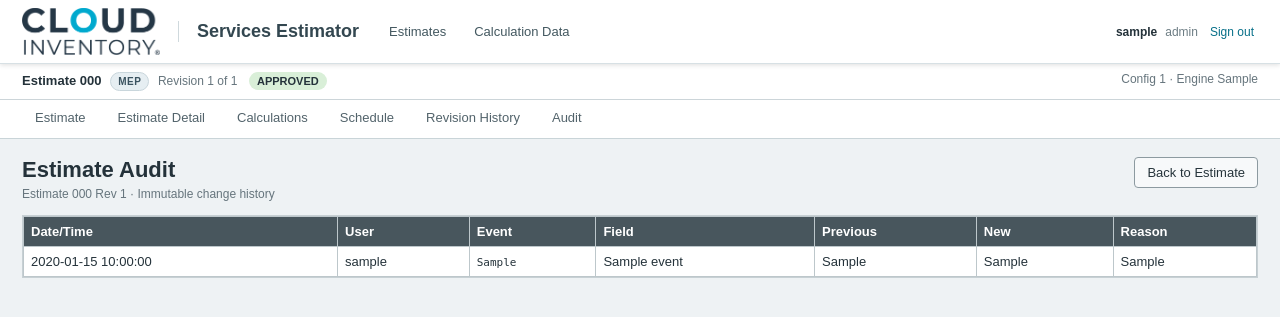
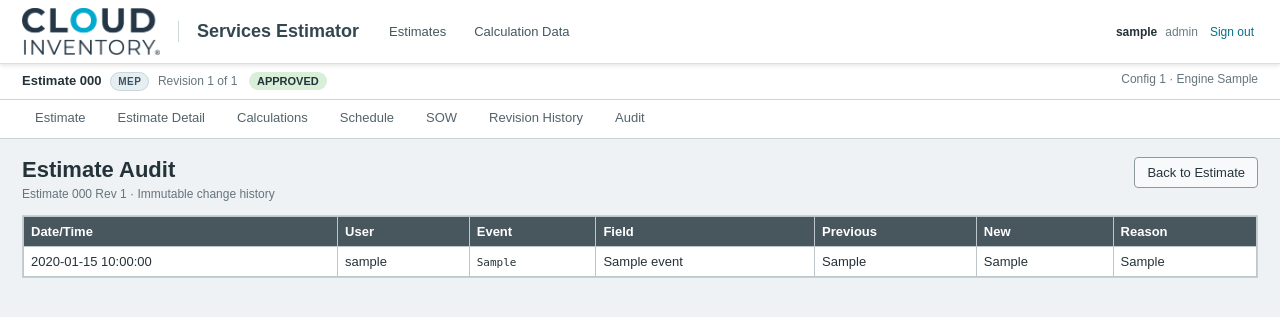
Before and after one commit to campbellhatchard/mep-estimate-app, a FastAPI app: page /estimate/1/audit in a window 1280 px wide. Shown: the top 317 px of the page. Run offline with FastAPI, Linux system fonts and the light colour scheme; the visitor is signed in with stand-in values (Sample User, id 1); tables that the repository leaves empty hold one stand-in row (values such as "Sample post"); some libraries are stand-ins or nearby versions.

Commit message:
v0.3.2 add approvals and SOW navigation

```diff
--- a/app/templates/base.html
+++ b/app/templates/base.html
@@ -7,6 +7,7 @@
   <link rel="stylesheet" href="/static/app.css">
   <link rel="stylesheet" href="/static/cip.css">
   <link rel="stylesheet" href="/static/assumptions.css">
+  <link rel="stylesheet" href="/static/sow.css">
 </head>
 <body>
 <header class="topbar">
@@ -15,7 +16,8 @@
   {% if user %}
   <nav class="global-nav">
     <a href="/estimates">Estimates</a><a href="/data">Calculation Data</a>
-    {% if user.has_role('ADMIN') %}<a href="/admin/users">Users</a>{% endif %}
+    {% if user.has_role('ADMIN','APPROVER','SOW_APPROVER') %}<a href="/approvals">Approvals</a>{% endif %}
+    {% if user.has_role('ADMIN') %}<a href="/admin/sow-templates">SOW Templates</a><a href="/admin/users">Users</a>{% endif %}
   </nav>
   <div class="userbox"><b>{{ user.username }}</b><span>{{ user.role_names|join(' · ') }}</span><form method="post" action="/logout"><button class="link-button">Sign out</button></form></div>
   {% endif %}
@@ -31,6 +33,7 @@
   <a class="{% if active_tab=='detail' %}active{% endif %}" href="/estimate/{{rev.id}}/detail">Estimate Detail</a>
   <a class="{% if active_tab=='calculations' %}active{% endif %}" href="/estimate/{{rev.id}}/calculations">Calculations</a>
   <a class="{% if active_tab=='schedule' %}active{% endif %}" href="/estimate/{{rev.id}}/schedule">Schedule</a>
+  {% if displayed_product=='MEP' %}<a class="{% if active_tab=='sow' %}active{% endif %}" href="/estimate/{{rev.id}}/sow">SOW</a>{% endif %}
   <a class="{% if active_tab=='history' %}active{% endif %}" href="/estimate/{{rev.id}}/revisions">Revision History</a>
   <a class="{% if active_tab=='audit' %}active{% endif %}" href="/estimate/{{rev.id}}/audit">Audit</a>
 </nav>
```
